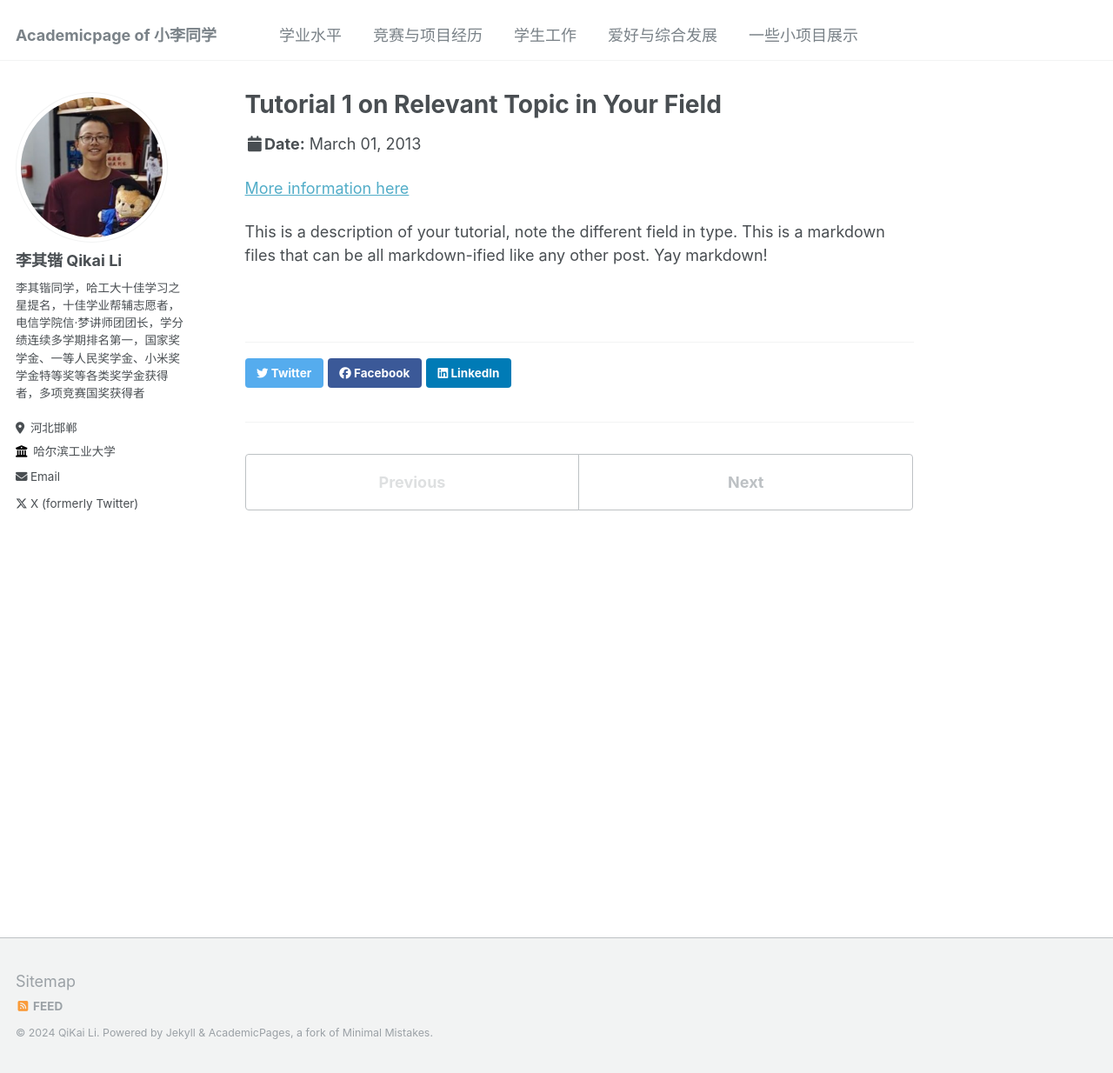
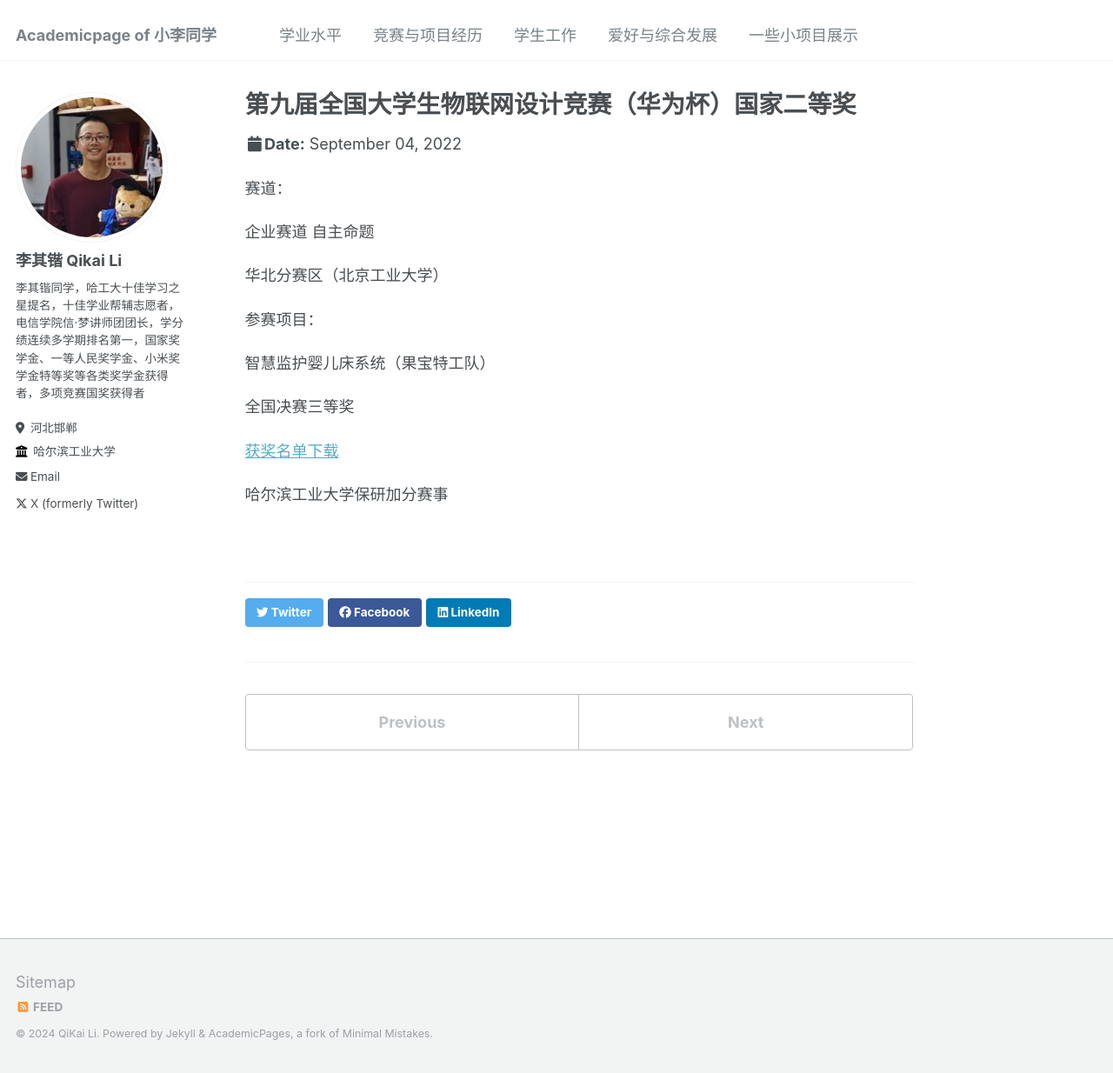
Before and after one commit to HITLqk/lqk, a Jekyll site: the page built from _talks/2013-03-01-tutorial-1.md, in a window 1280 px wide and 1234 px high. Shown: the whole window at 87% size. Built offline with Jekyll 4.4.1, drawn with Linux system fonts in a browser that asks for light colours.

Commit message:
Update 2013-03-01-tutorial-1.md

```diff
--- a/_talks/2013-03-01-tutorial-1.md
+++ b/_talks/2013-03-01-tutorial-1.md
@@ -1,13 +1,25 @@
 ---
-title: "Tutorial 1 on Relevant Topic in Your Field"
+title: "第九届全国大学生物联网设计竞赛（华为杯）国家二等奖"
 collection: talks
 type: "Tutorial"
-permalink: /talks/2013-03-01-tutorial-1
-venue: "UC-Berkeley Institute for Testing Science"
-date: 2013-03-01
-location: "Berkeley CA, USA"
+permalink: /talks/2022-09-04-tutorial-1
+venue: "Beijing University of Technology"
+date: 2022-09-04
+location: "Beijing, China"
 ---
 
-[More information here](http://exampleurl.com)
+赛道：
 
-This is a description of your tutorial, note the different field in type. This is a markdown files that can be all markdown-ified like any other post. Yay markdown!
+企业赛道 自主命题
+
+华北分赛区（北京工业大学）
+
+参赛项目：
+
+智慧监护婴儿床系统（果宝特工队）
+
+全国决赛三等奖
+
+[获奖名单下载](https://iot.sjtu.edu.cn/ueditor/net/upload/file/20220904/6379793218001286403129319.pdf)
+
+哈尔滨工业大学保研加分赛事
```
